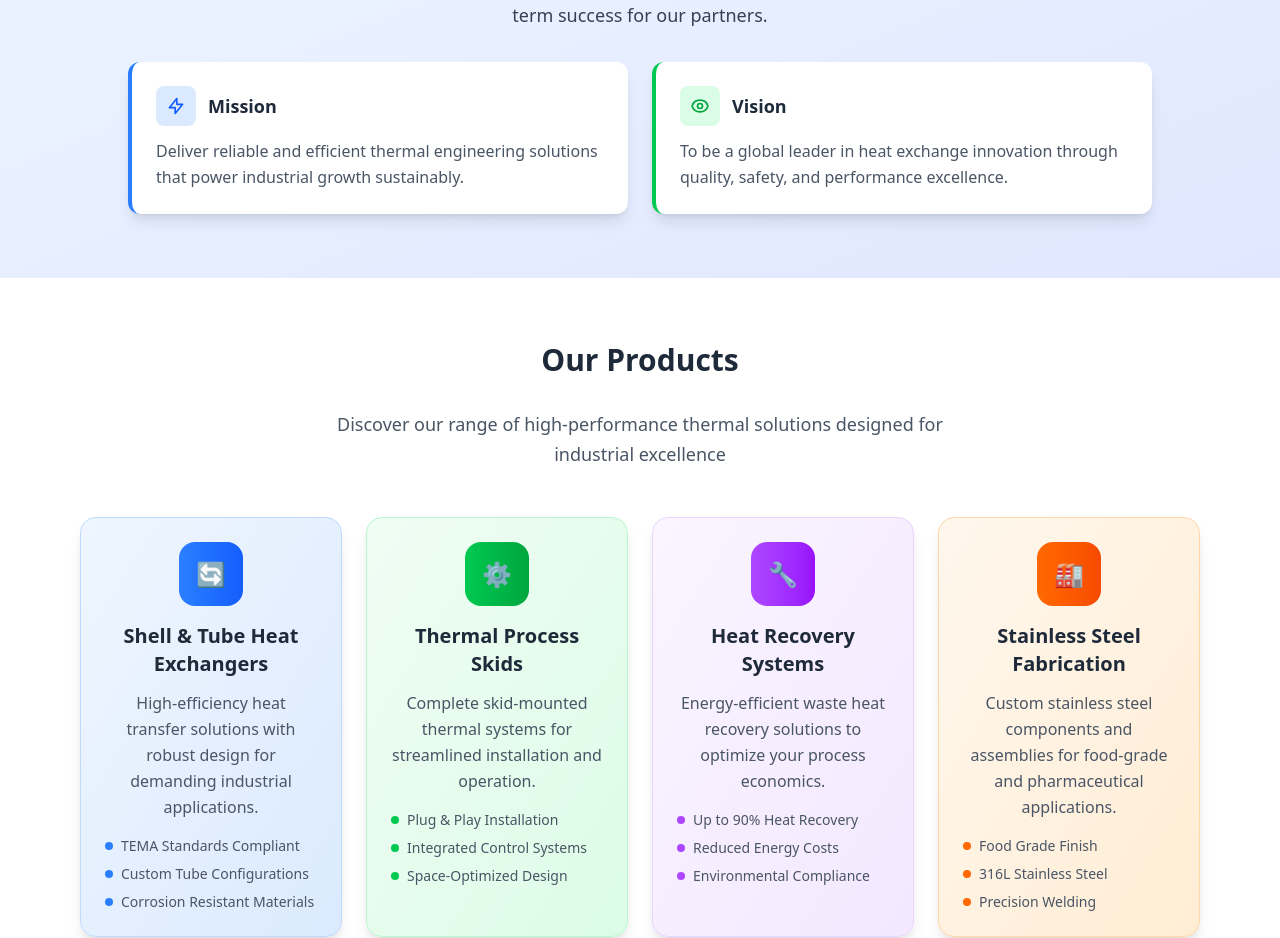
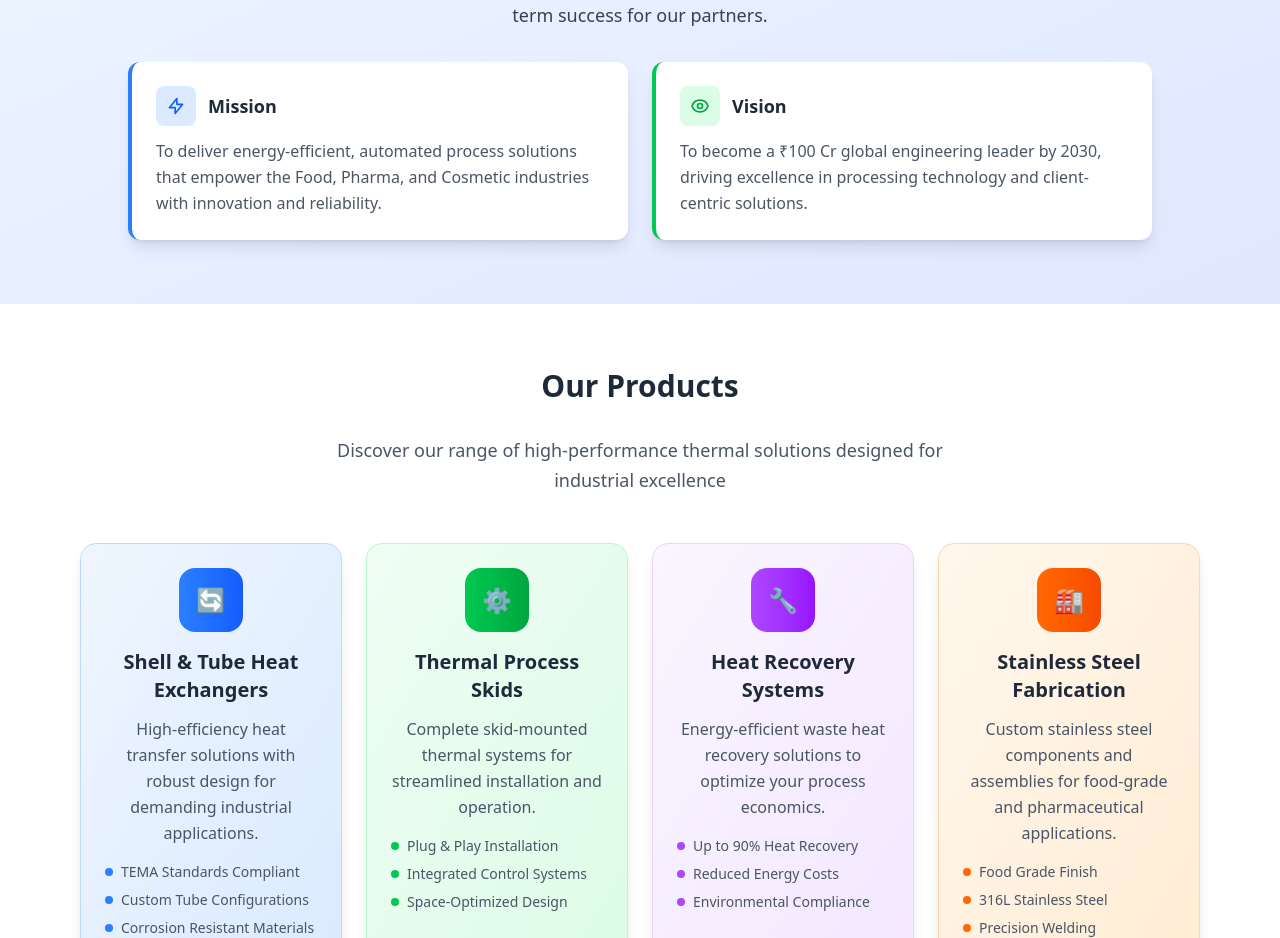
Before and after one commit to riya-jaiswal/teratech, a React (Vite) app: page / in a window 1280 px wide. Shown: the part 940-1878 px from the top of the page. Built offline with nearby package versions, Linux system fonts and the light colour scheme.

Commit message:
mission and vission

```diff
--- a/src/pages/Home.jsx
+++ b/src/pages/Home.jsx
@@ -37,7 +37,7 @@ const Home = () => {
               </div>
               <h4 className="text-lg font-semibold text-gray-800">Mission</h4>
             </div>
-            <p className="text-sm md:text-base text-gray-600 leading-relaxed">Deliver reliable and efficient thermal engineering solutions that power industrial growth sustainably.</p>
+            <p className="text-sm md:text-base text-gray-600 leading-relaxed">To deliver energy-efficient, automated process solutions that empower the Food, Pharma, and Cosmetic industries with innovation and reliability.</p>
           </div>
           <div className="bg-white p-6 rounded-xl shadow-lg hover:shadow-xl transition-all duration-300 border-l-4 border-green-500">
             <div className="flex items-center mb-3">
@@ -49,7 +49,7 @@ const Home = () => {
               </div>
               <h4 className="text-lg font-semibold text-gray-800">Vision</h4>
             </div>
-            <p className="text-sm md:text-base text-gray-600 leading-relaxed">To be a global leader in heat exchange innovation through quality, safety, and performance excellence.</p>
+            <p className="text-sm md:text-base text-gray-600 leading-relaxed">To become a ₹100 Cr global engineering leader by 2030, driving excellence in processing technology and client-centric solutions.</p>
           </div>
         </div>
       </section>
```
